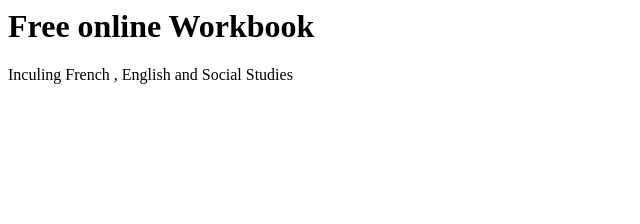
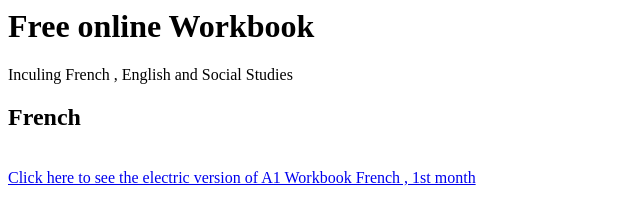
Before and after one commit to RyanChenGo/workbook_online, a plain HTML site: page index.html in a window 1280 px wide. Shown: the whole page, without its empty margins (0-640 px from the left). Drawn offline with Linux system fonts and the light colour scheme.

Commit message:
Update index.html

```diff
--- a/index.html
+++ b/index.html
@@ -1,3 +1,9 @@
 <DOCTYPE html>
 <h1>Free online Workbook</h1>
 <p>Inculing French , English and Social Studies</p>
+<h2>French</h2>
+<br>
+<a href="https://github.com/RyanChenGo/workbook_online/blob/main/Whole%20Workbook%20_%20French%20A1.pdf" target="_blank">
+  Click here to see the electric version of A1 Workbook French , 1st month
+</a>
+<br>
```
